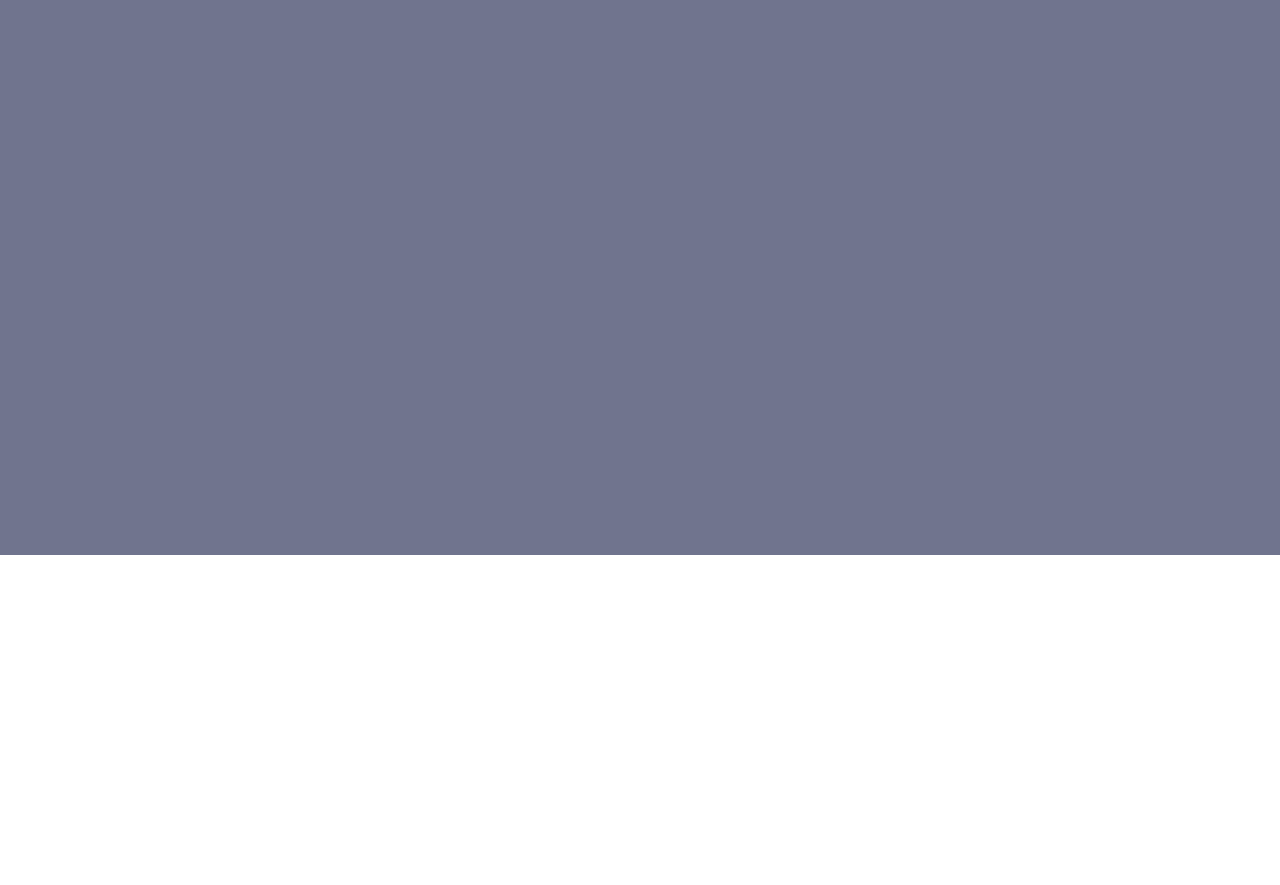
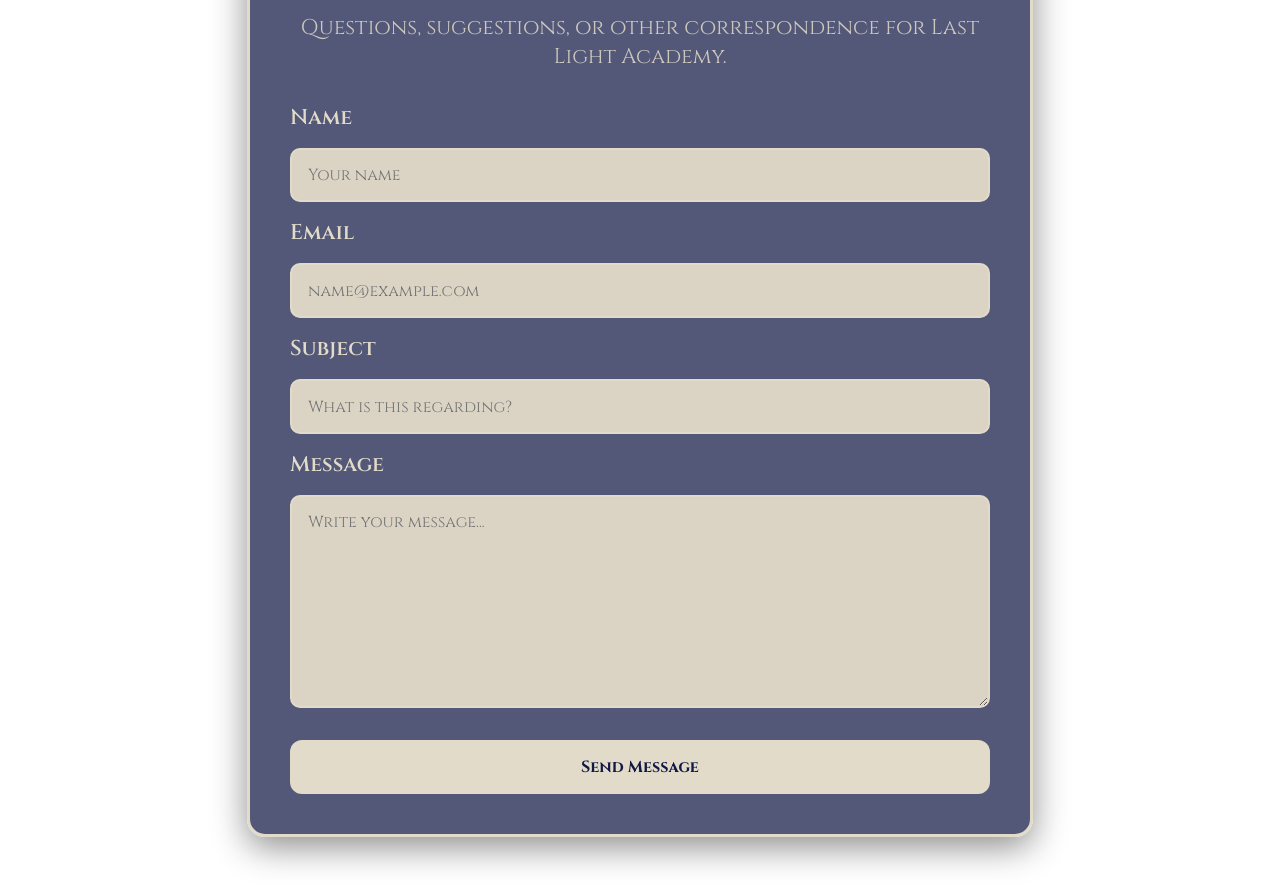
Before and after one commit to G-2004/lastLightSite, a plain HTML site: page contact.html in a window 1280 px wide. Shown: the part 245-1130 px from the top of the page. Before the commit the page ends 800 px from the top, so only its background shows below. Drawn offline with Linux system fonts and the light colour scheme.

Commit message:
contact form added

```diff
--- a/assets/css/contact.css
+++ b/assets/css/contact.css
@@ -113,68 +113,128 @@ body {
 }
 
 /*Body*/
-.hero {
-    position: relative;
-    height: 90vh;
-    display: flex;
-    justify-content: center; /* horizontal centering */
-    align-items: center; /* vertical centering */
-    text-align: center; /*horizontal centering but for text specifically within the area*/
-}
 
-.backgroundOverlay {
-    position: fixed;
-    top: 0;
-    left: 0;
-    width: 100%;
-    height: 100vh;
-    background-color: #11184499;
-    z-index: 10;
-    pointer-events: none;
-}
-
-.heroImage {
-    position: fixed;
-    top: 0;
-    left: 0;
-
-    width: 100vw;
-    height: 100vh;
-
-    object-fit: cover;
-
-    z-index: 0;
-}
-.heroText {
-    color: #e2dbc9;
-    position: relative;
-    z-index: 15;
-}
-
-.heroButton {
-    color: #000000;
-    background-color: #e2dbc9;
-    padding-bottom: 10px;
-    padding-top: 10px;
-    padding-left: 100px;
-    padding-right: 100px;
-    border-radius: 12px;
+.mainContent {
     position: relative;
     z-index: 15;
 
-    display: inline-block;
-    transition: transform 0.15s ease-in-out;
-    text-decoration: none;
+    min-height: 90vh;
+
+    display: flex;
+    justify-content: center;
+    align-items: center;
+
+    padding: 3rem;
+}
+/*contact*/
+.contactCard {
+    width: min(700px, 90%);
+
+    background: rgba(17, 24, 68, .72);
+
+    border: 3px solid #e2dbc9;
+    border-radius: 18px;
+
+    padding: 2.5rem;
+
+    color: #e2dbc9;
+
+    backdrop-filter: blur(4px);
+
+    box-shadow: 0 10px 35px rgba(0,0,0,.45);
 }
 
-.heroButton:hover {
-    background-color: #e2dbc9;
-    transform: scale(1.04);
-    text-decoration: none;
+.contactCard h1 {
+    margin-top: 0;
+    text-align: center;
 }
-.heroButton:active {
-    background-color: #c4bca9;
-    transform: scale(0.98);
-    transform: translateY(3px);
-    text-decoration: none;
+
+.contactSubtitle {
+    text-align: center;
+    margin-bottom: 2rem;
+    opacity: .85;
 }
+
+.contactCard form {
+    display: flex;
+    flex-direction: column;
+    gap: 1rem;
+}
+
+.contactCard label {
+    font-weight: 600;
+}
+
+.contactCard input[type="text"],
+.contactCard input[type="email"],
+.contactCard textarea {
+
+    font-family: inherit;
+    font-size: 1rem;
+
+    padding: .9rem 1rem;
+
+    border: 2px solid #e2dbc9;
+    border-radius: 10px;
+
+    background: rgba(226,219,201,.95);
+    color: #111844;
+
+    outline: none;
+
+    transition:
+        border-color .2s,
+        box-shadow .2s,
+        transform .15s;
+}
+
+.contactCard textarea {
+    resize: vertical;
+    min-height: 180px;
+}
+
+.contactCard input:focus,
+.contactCard textarea:focus {
+
+    border-color: white;
+
+    box-shadow:
+        0 0 12px rgba(226,219,201,.4);
+
+    transform: scale(1.01);
+}
+
+.contactCard input[type="submit"] {
+
+    margin-top: 1rem;
+
+    background: #e2dbc9;
+    color: #111844;
+
+    border: none;
+    border-radius: 12px;
+
+    padding: 1rem;
+
+    font-family: inherit;
+    font-size: 1rem;
+    font-weight: bold;
+
+    cursor: pointer;
+
+    transition:
+        transform .15s,
+        background-color .15s;
+}
+
+.contactCard input[type="submit"]:hover {
+
+    background: #f0eadc;
+    transform: scale(1.03);
+}
+
+.contactCard input[type="submit"]:active {
+
+    background: #c4bca9;
+    transform: translateY(3px) scale(.98);
+}
--- a/contact.html
+++ b/contact.html
@@ -48,8 +48,52 @@
 
         </div>
 
-        <!-- hero / splash -->
-        <div class="hero">
+        <!-- Contact form -->
+        <div class="mainContent">
+            <div class="contactCard">
+
+                <h1>Deliver Your Missive</h1>
+                <p class="contactSubtitle">
+                    Questions, suggestions, or other correspondence for Last Light Academy.
+                </p>
+
+                <form action="404.html" novalidate>
+
+                    <label for="name">Name</label>
+                    <input
+                        type="text"
+                        id="name"
+                        name="name"
+                        placeholder="Your name"
+                        required>
+
+                    <label for="email">Email</label>
+                    <input
+                        type="email"
+                        id="email"
+                        name="email"
+                        placeholder="name@example.com"
+                        required>
+
+                    <label for="subject">Subject</label>
+                    <input
+                        type="text"
+                        id="subject"
+                        name="subject"
+                        placeholder="What is this regarding?">
+
+                    <label for="message">Message</label>
+                    <textarea
+                        id="message"
+                        name="message"
+                        placeholder="Write your message..."
+                        required></textarea>
+
+                    <input type="submit" value="Send Message">
+
+                </form>
+
+            </div>
         </div>
 
     </body>
```
